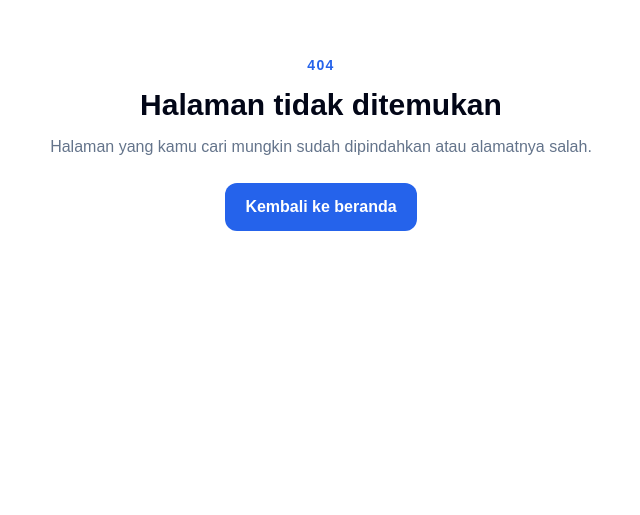
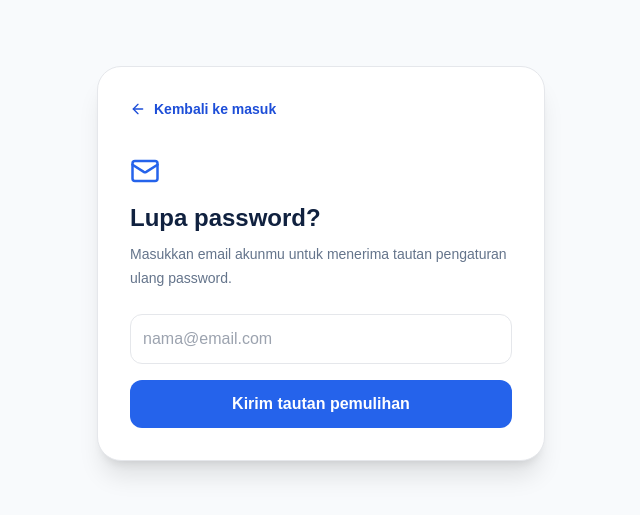
Before and after one commit to rianalfahri49-star/asn-platform, a Next.js app: page /lupa-password in a window 1280 px wide. Before the commit this address had no page. Shown: the part 137-652 px from the top of the page, without its empty margins (319-959 px from the left). Built offline with nearby package versions, Linux system fonts and the light colour scheme; no server answers.

Commit message:
Add account password recovery flow

```diff
--- /dev/null
+++ b/app/lupa-password/page.tsx
@@ -0,0 +1,11 @@
+"use client";
+import Link from "next/link";
+import {FormEvent,useMemo,useState} from "react";
+import {createBrowserClient} from "@supabase/ssr";
+import {ArrowLeft,Mail} from "lucide-react";
+export default function LupaPasswordPage(){
+ const db=useMemo(()=>{const u=process.env.NEXT_PUBLIC_SUPABASE_URL,k=process.env.NEXT_PUBLIC_SUPABASE_ANON_KEY;return u&&k?createBrowserClient(u,k):null;},[]);
+ const [email,setEmail]=useState("");const [message,setMessage]=useState("");const [busy,setBusy]=useState(false);
+ async function submit(e:FormEvent){e.preventDefault();if(!db){setMessage("Layanan akun belum dikonfigurasi.");return;}setBusy(true);const {error}=await db.auth.resetPasswordForEmail(email,{redirectTo:window.location.origin+"/reset-password"});setBusy(false);setMessage(error?error.message:"Jika email terdaftar, tautan pemulihan akan dikirim ke kotak masuk.");}
+ return <main className="grid min-h-screen place-items-center bg-slate-50 p-5"><section className="w-full max-w-md rounded-3xl border bg-white p-8 shadow-xl"><Link href="/masuk" className="inline-flex items-center gap-2 text-sm font-bold text-blue-700"><ArrowLeft size={16}/> Kembali ke masuk</Link><Mail className="mt-8 text-blue-600" size={30}/><h1 className="mt-4 text-2xl font-black">Lupa password?</h1><p className="mt-2 text-sm leading-6 text-slate-500">Masukkan email akunmu untuk menerima tautan pengaturan ulang password.</p><form onSubmit={submit} className="mt-6 space-y-4"><input type="email" required value={email} onChange={e=>setEmail(e.target.value)} placeholder="nama@email.com" className="w-full rounded-xl border p-3"/><button disabled={busy} className="w-full rounded-xl bg-blue-600 p-3 font-bold text-white disabled:opacity-50">{busy?"Mengirim...":"Kirim tautan pemulihan"}</button></form>{message&&<p role="status" className="mt-4 rounded-xl bg-blue-50 p-3 text-sm text-blue-800">{message}</p>}</section></main>;
+}
```
